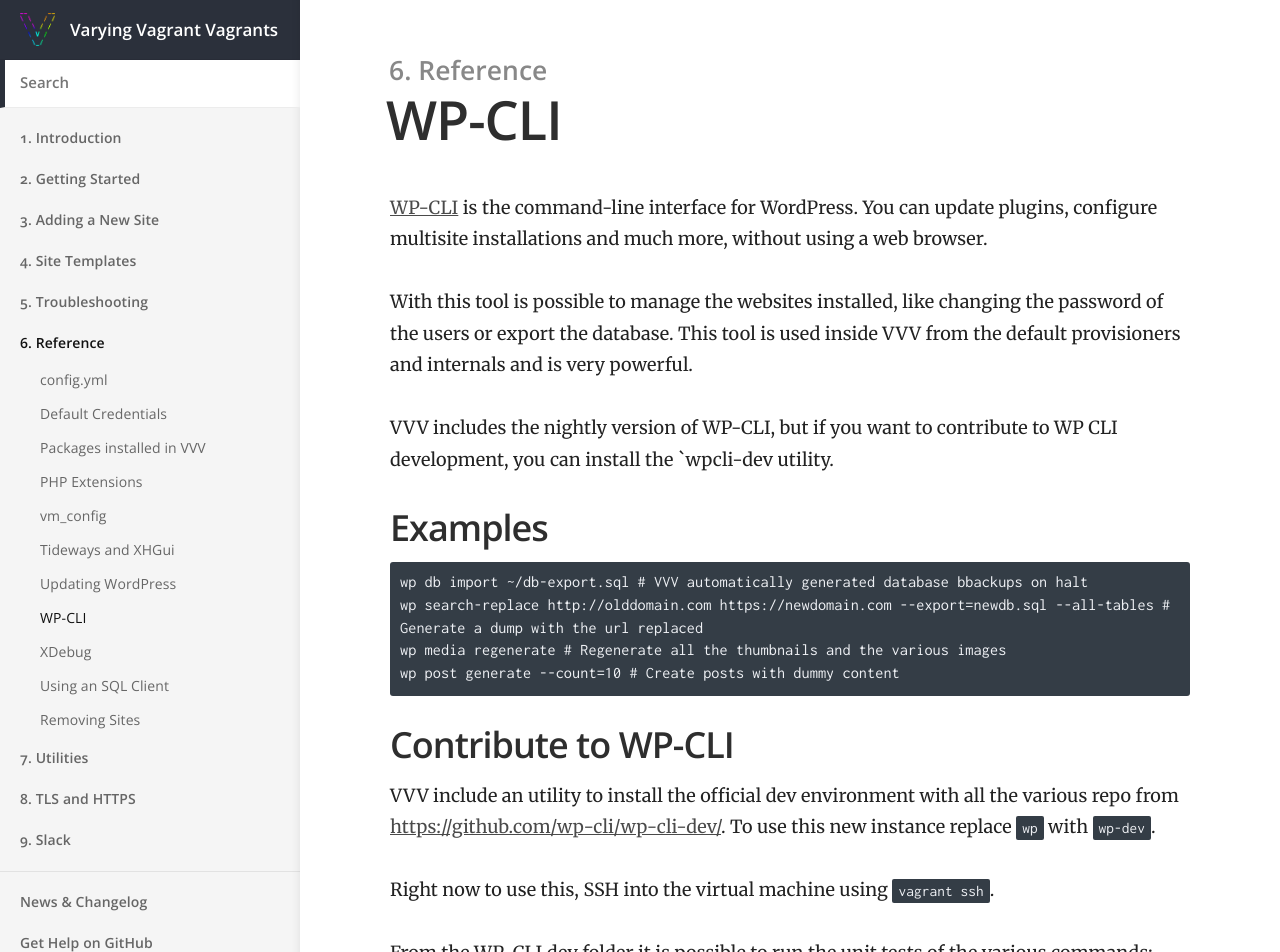
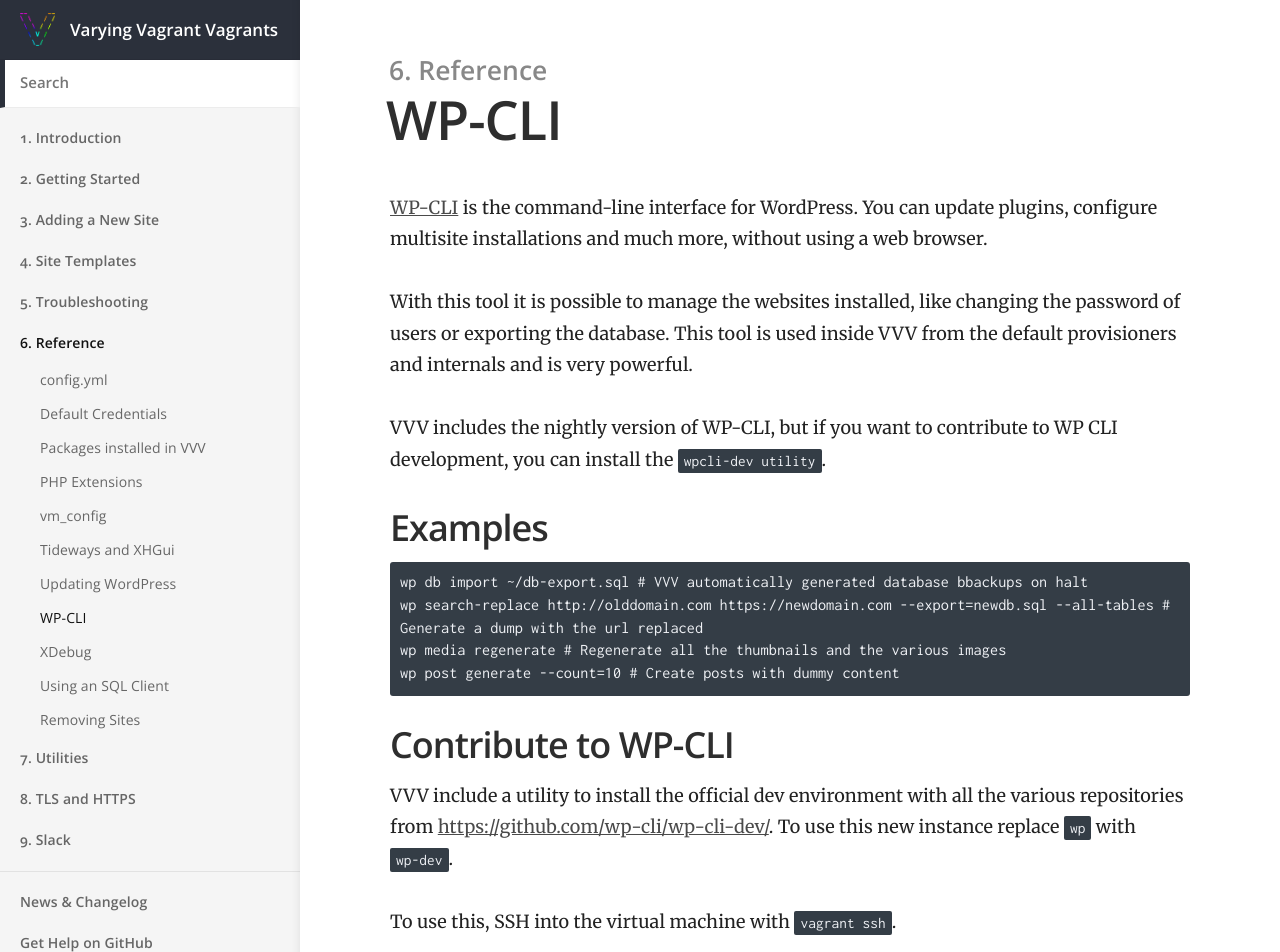
Before and after one commit to Varying-Vagrant-Vagrants/varyingvagrantvagrants.org, a Jekyll site: the page built from docs/en-US/references/wpcli.md, in a window 1280 px wide and 1400 px high. Shown: the top 952 px of the window. Built offline with Jekyll 4.4.1, drawn with Linux system fonts in a browser that asks for light colours; some of the changed text lies outside the part shown.

Commit message:
Update wpcli.md
Minor grammatical corrections.

```diff
--- a/docs/en-US/references/wpcli.md
+++ b/docs/en-US/references/wpcli.md
@@ -7,9 +7,9 @@ permalink: /docs/en-US/references/wp-cli/
 
 [WP-CLI](https://wp-cli.org/) is the command-line interface for WordPress. You can update plugins, configure multisite installations and much more, without using a web browser.
 
-With this tool is possible to manage the websites installed, like changing the password of the users or export the database. This tool is used inside VVV from the default provisioners and internals and is very powerful.
+With this tool it is possible to manage the websites installed, like changing the password of users or exporting the database. This tool is used inside VVV from the default provisioners and internals and is very powerful.
 
-VVV includes the nightly version of WP-CLI, but if you want to contribute to WP CLI development, you can install the `wpcli-dev utility.
+VVV includes the nightly version of WP-CLI, but if you want to contribute to WP CLI development, you can install the `wpcli-dev utility`.
 
 ## Examples
 
@@ -22,9 +22,9 @@ wp post generate --count=10 # Create posts with dummy content
 
 ## Contribute to WP-CLI
 
-VVV include an utility to install the official dev environment with all the various repo from [https://github.com/wp-cli/wp-cli-dev/](https://github.com/wp-cli/wp-cli-dev/). To use this new instance replace `wp` with `wp-dev`.
+VVV include a utility to install the official dev environment with all the various repositories from [https://github.com/wp-cli/wp-cli-dev/](https://github.com/wp-cli/wp-cli-dev/). To use this new instance replace `wp` with `wp-dev`.
 
-Right now to use this, SSH into the virtual machine using `vagrant ssh`.
+To use this, SSH into the virtual machine with `vagrant ssh`.
 
 From the WP-CLI dev folder it is possible to run the unit tests of the various commands:
 
```
Also changed, not shown: other parts of docs/en-US/references/wpcli.md (+1 -1 lines).
